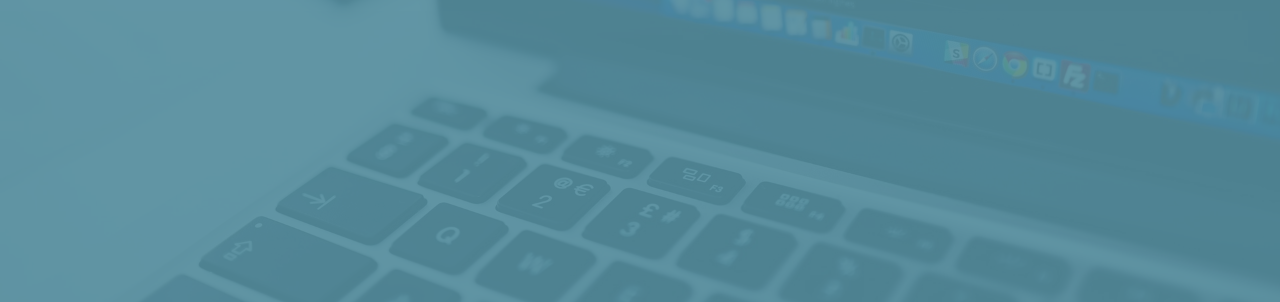
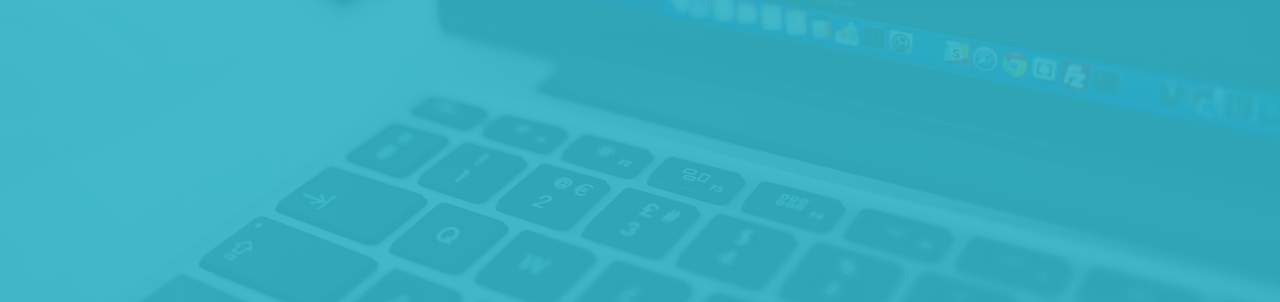
Before and after one commit to Nann-Kavdavid/Portfolio, a website: page dist/index.html in a window 1280 px wide. Shown: the part 498-800 px from the top of the page. Drawn offline with Linux system fonts and the light colour scheme.

```diff
--- a/scss/_config.scss
+++ b/scss/_config.scss
@@ -1,5 +1,5 @@
-$primary-color: rgb(81, 139, 156);
-$secondary-color: #eece1a;
+$primary-color: rgb(47, 178, 196);
+$secondary-color: #abcf27;
 $show-home-image: true;
 $home-image: url(../img/background.jpg);
 $background-opacity: 0.9;
```
Also changed, not shown: dist/css/main.css, dist/img/projects/project1.jpg, dist/img/projects/project2.jpg, dist/img/projects/project3.jpg.
